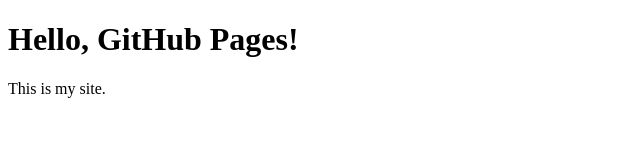
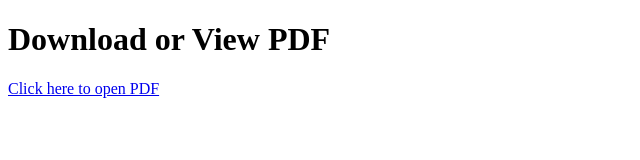
Before and after one commit to GordeyZuev/resume, a plain HTML site: page index.html in a window 1280 px wide. Shown: the whole page, without its empty margins (0-640 px from the left). Drawn offline with Linux system fonts and the light colour scheme.

Commit message:
Update index.html

```diff
--- a/index.html
+++ b/index.html
@@ -3,10 +3,10 @@
 <head>
     <meta charset="UTF-8">
     <meta name="viewport" content="width=device-width, initial-scale=1.0">
-    <title>My GitHub Pages Site</title>
+    <title>Download PDF</title>
 </head>
 <body>
-    <h1>Hello, GitHub Pages!</h1>
-    <p>This is my site.</p>
+    <h1>Download or View PDF</h1>
+    <p><a href="./resume.pdf" target="_blank">Click here to open PDF</a></p>
 </body>
 </html>
```
